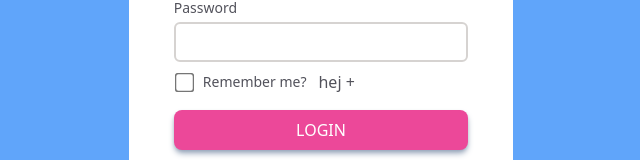
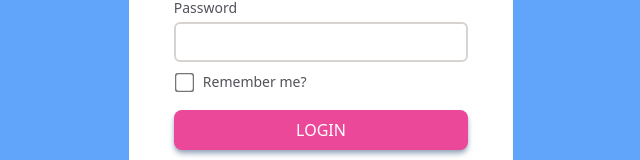
Before and after one commit to FBudn/React-first-practise-page, a React (Create React App) app: page / in a window 1280 px wide. Shown: the part 306-466 px from the top of the page, without its empty margins (319-959 px from the left). Built offline with nearby package versions, Linux system fonts and the light colour scheme.

Commit message:
deleted test div

```diff
--- a/src/CheckBox.js
+++ b/src/CheckBox.js
@@ -4,7 +4,6 @@ const CheckBox = () => {
     <div className="flex justify-start align-center items-center text-center gap-3 h-10 pl-1 -mt-2">
       <input type="checkbox" name="rememberPassword" id="rememberPasswordID" />
       <div className="text-sm font-medium">Remember me?</div>
-      <div>hej + </div>
     </div>
   );
 };
```
